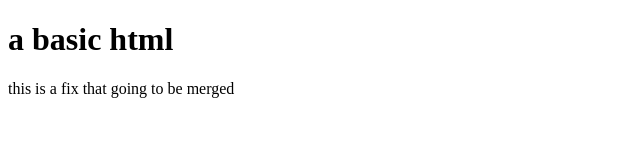
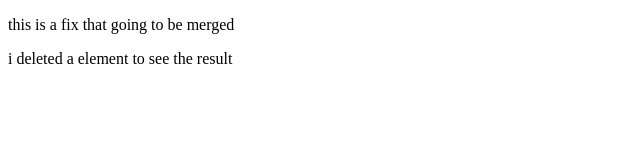
Before and after one commit to john99black/john99black.github.io, a plain HTML site: page index.html in a window 1280 px wide. Shown: the whole page, without its empty margins (0-640 px from the left). Drawn offline with Linux system fonts and the light colour scheme.

Commit message:
one tag deleted to see the change on master

```diff
--- a/index.html
+++ b/index.html
@@ -1,7 +1,7 @@
 <!doctype html>
 <html>
     <body>
-        <h1>a basic html</h1>
         <p>this is a fix that going to be merged</p>
+        <p>i deleted a element to see the result</p>
     </body>
 </html>
```
